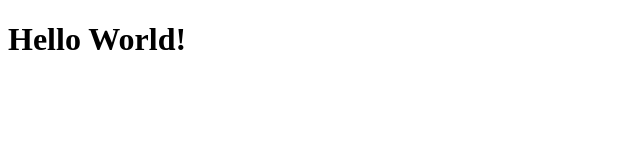
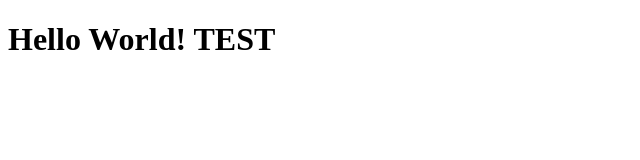
Before and after one commit to piercemaginnis/RetireAbroad, a plain HTML site: page index.html in a window 1280 px wide. Shown: the whole page, without its empty margins (0-640 px from the left). Drawn offline with Linux system fonts and the light colour scheme.

Commit message:
Add files via upload

```diff
--- a/index.html
+++ b/index.html
@@ -2,9 +2,9 @@
 <html lang="en">
 <head>
 <meta charset="UTF-8">
-<title>Hello World</title>
+<title>Hello World test!</title>
 </head>
 <body>
-<h1>Hello World!</h1>
+<h1>Hello World! TEST</h1>
 </body>
 </html>
```
